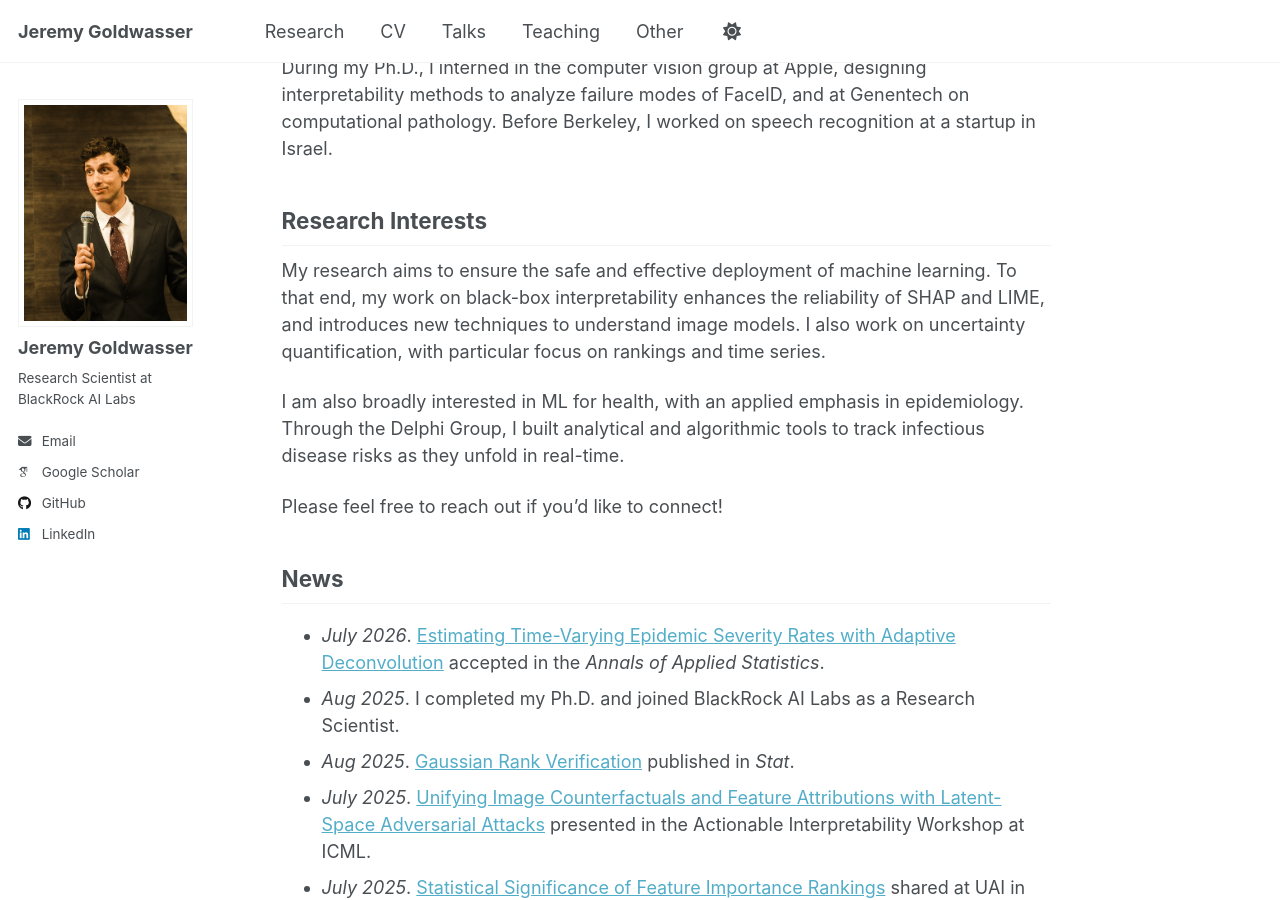
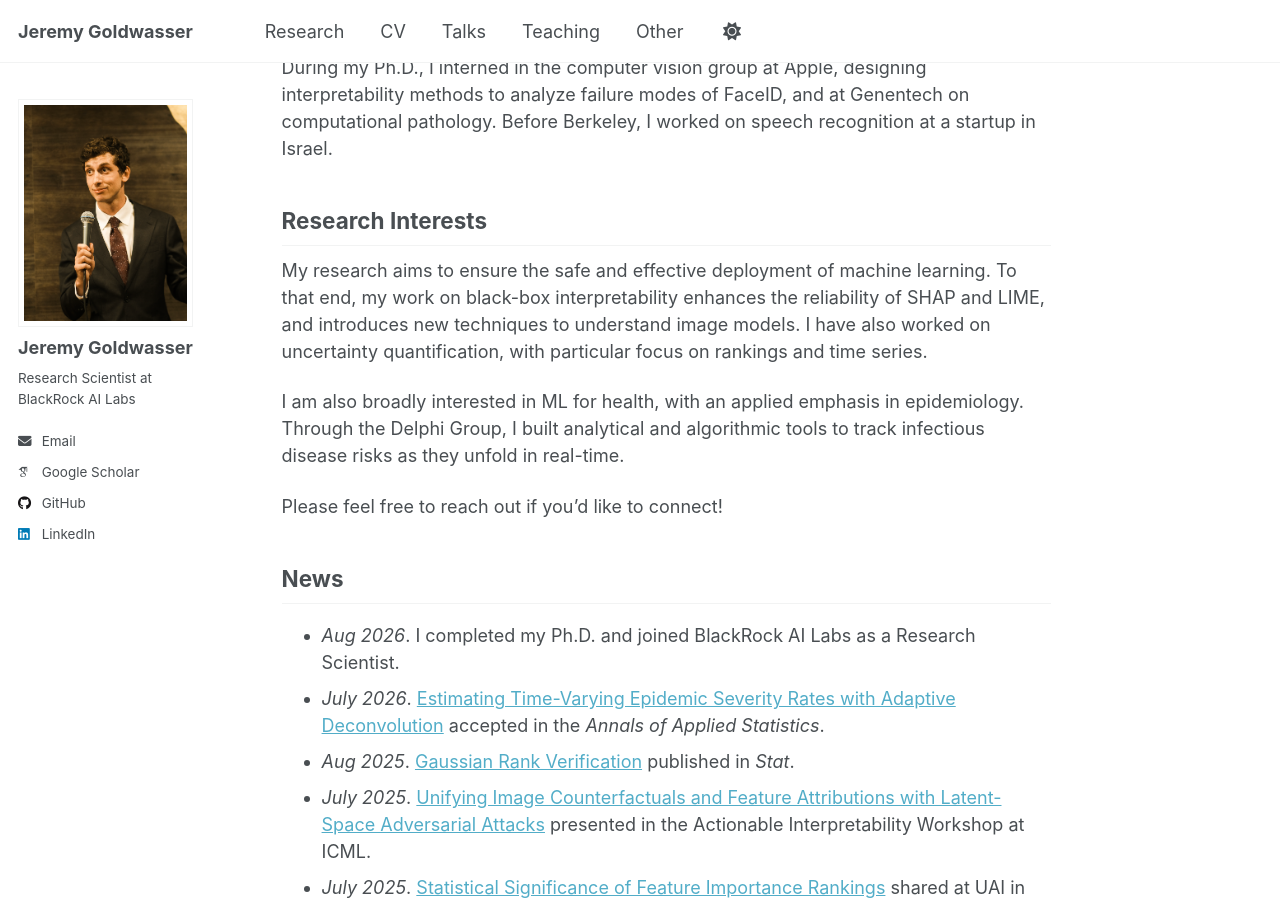
Before and after one commit to jeremy-goldwasser/jeremy-goldwasser.github.io, a Jekyll site: the page built from _pages/about.md, in a window 1280 px wide and 900 px high, scrolled down 219 px. Built offline with Jekyll 4.4.1, drawn with Linux system fonts in a browser that asks for light colours; some web fonts are replaced.

Commit message:
Update about.md

```diff
--- a/_pages/about.md
+++ b/_pages/about.md
@@ -16,17 +16,15 @@ During my Ph.D., I interned in the computer vision group at Apple, designing int
 
 ## Research Interests
 
-My research aims to ensure the safe and effective deployment of machine learning. To that end, my work on black-box interpretability enhances the reliability of SHAP and LIME, and introduces new techniques to understand image models. I also work on uncertainty quantification, with particular focus on rankings and time series.
+My research aims to ensure the safe and effective deployment of machine learning. To that end, my work on black-box interpretability enhances the reliability of SHAP and LIME, and introduces new techniques to understand image models. I have also worked on uncertainty quantification, with particular focus on rankings and time series.
 
 I am also broadly interested in ML for health, with an applied emphasis in epidemiology. Through the Delphi Group, I built analytical and algorithmic tools to track infectious disease risks as they unfold in real-time.
 
 Please feel free to reach out if you'd like to connect!
 
 ## News
+- *Aug 2026*. I completed my Ph.D. and joined BlackRock AI Labs as a Research Scientist.
 - *July 2026*. [Estimating Time-Varying Epidemic Severity Rates with Adaptive Deconvolution](https://arxiv.org/abs/2510.16180) accepted in the *Annals of Applied Statistics*.
-- *Aug 2025*. I completed my Ph.D. and joined BlackRock AI Labs as a Research Scientist.
 - *Aug 2025*. [Gaussian Rank Verification](https://arxiv.org/abs/2501.14142) published in *Stat*.
 - *July 2025*. [Unifying Image Counterfactuals and Feature Attributions with Latent-Space Adversarial Attacks](https://arxiv.org/abs/2504.15479) presented in the Actionable Interpretability Workshop at ICML.
 - *July 2025*. [Statistical Significance of Feature Importance Rankings](https://arxiv.org/abs/2401.15800) shared at UAI in Rio. Our methods stabilize SHAP, LIME, and other interpretability methods using ideas from *Gaussian Rank Verification*.
-<!-- - *Dec 2024*. [Challenges in Estimating Time-Varying Epidemic Severity Rates from Aggregate Data](https://www.medrxiv.org/content/10.1101/2024.12.27.24319518v1) is up on MedRxiv. -->
-<!-- - *Dec 2024*: I passed my Qualifying Exam! Thanks to my committee: Ryan Giordano, Will Fithian, Chris Paciorek, Ryan Tibshirani, and Giles Hooker. -->
```
